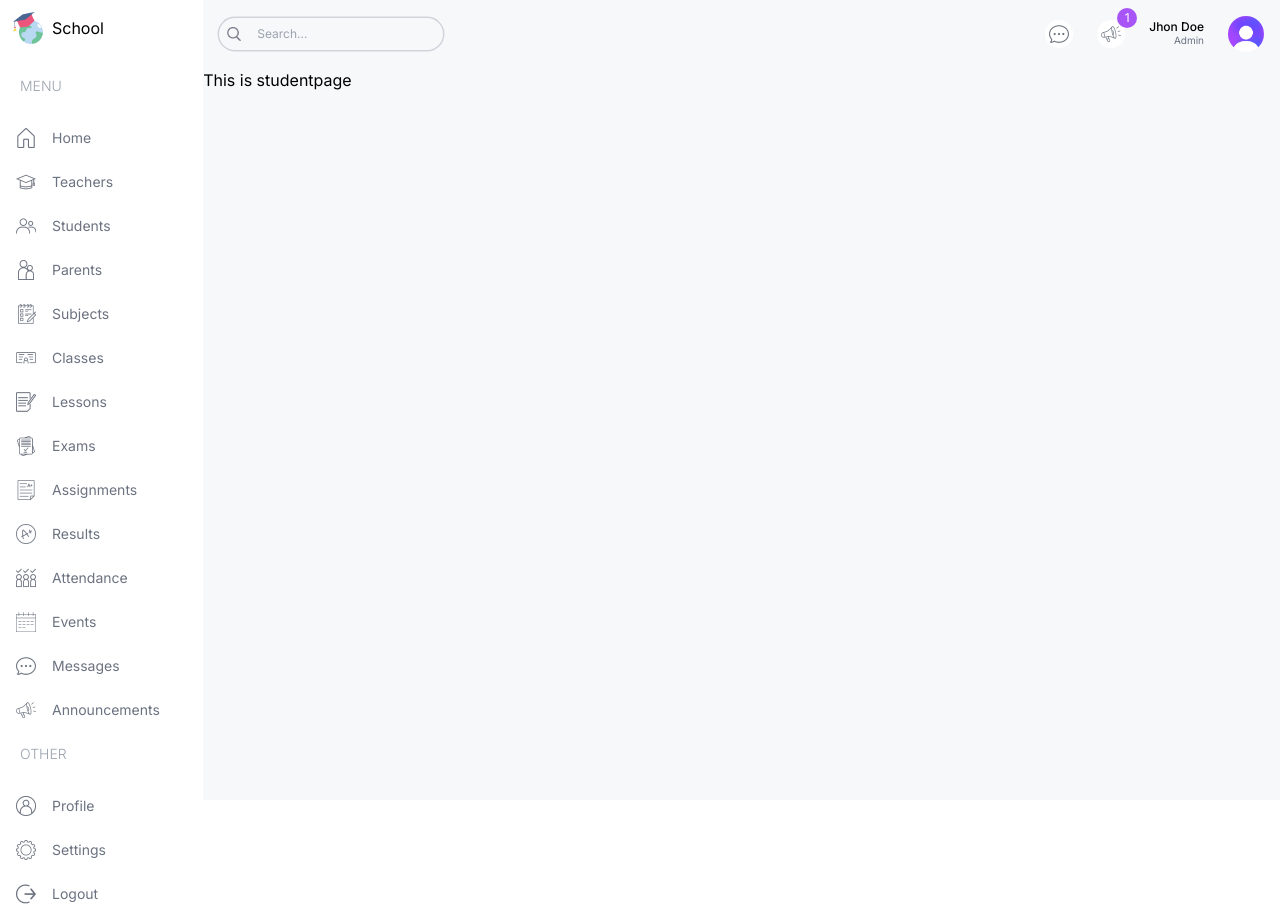
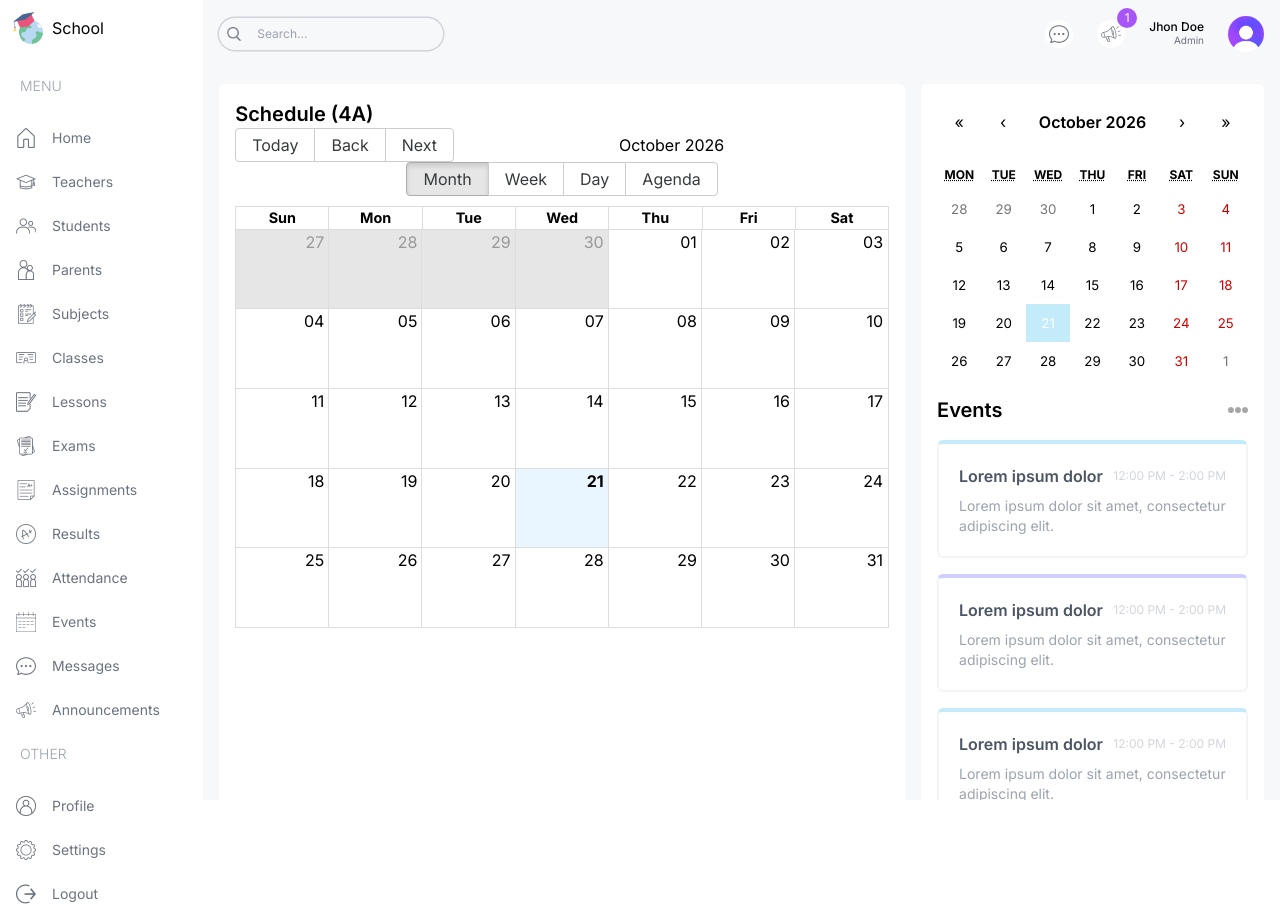
Before and after one commit to souravkumarswain/schoolDashboard, a Next.js app: page /student in a window 1280 px wide. Built offline with nearby package versions, Linux system fonts and the light colour scheme.

Commit message:
Student page is added

```diff
--- a/package.json
+++ b/package.json
@@ -9,8 +9,10 @@
     "lint": "next lint"
   },
   "dependencies": {
+    "@types/react-big-calendar": "^1.16.3",
     "next": "14.2.5",
     "react": "^18",
+    "react-big-calendar": "^1.20.0",
     "react-calendar": "^6.0.1",
     "react-dom": "^18",
     "recharts": "^3.10.1"
--- a/src/app/(dashboard)/student/page.tsx
+++ b/src/app/(dashboard)/student/page.tsx
@@ -1,7 +1,24 @@
+import Announcement from "@/components/Annoucements";
+import BigCalendar from "@/components/BigCalendar";
+import EventCalendar from "@/components/EventCalender";
+
 const StudentPage = () => {
   return (
     <>
-      <div>This is studentpage</div>
+      <div className="p-4 flex gap-4 flex-col xl:flex-row">
+        {/* LEFT */}
+        <div className="w-full xl:w-2/3">
+          <div className="h-full bg-white p-4 rounded-md">
+            <h1 className="text-xl font-semibold">Schedule (4A)</h1>
+            <BigCalendar/>
+          </div>
+        </div>
+        {/* RIGHT */}
+        <div className="w-full xl:w-1/3 flex flex-col gsp-8">
+          <EventCalendar/>
+          <Announcement/>
+        </div>
+      </div>
     </>
   );
 };
--- /dev/null
+++ b/src/components/BigCalendar.tsx
@@ -0,0 +1,22 @@
+'use client'
+
+import { Calendar, momentLocalizer } from 'react-big-calendar'
+import moment from 'moment';
+import "react-big-calendar/lib/css/react-big-calendar.css"
+import { calendarEvents } from '@/lib/data';
+
+const localizer = momentLocalizer(moment)
+
+const BigCalendar = () => (
+  <div>
+    <Calendar
+      localizer={localizer}
+      events={calendarEvents}
+      startAccessor="start"
+      endAccessor="end"
+      style={{ height: 500 }}
+    />
+  </div>
+)
+
+export default BigCalendar;
```
Also changed, not shown: 1 other file (tests, documents, lock files or other folders).
